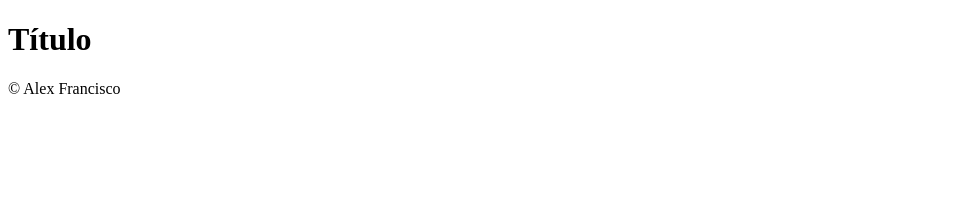
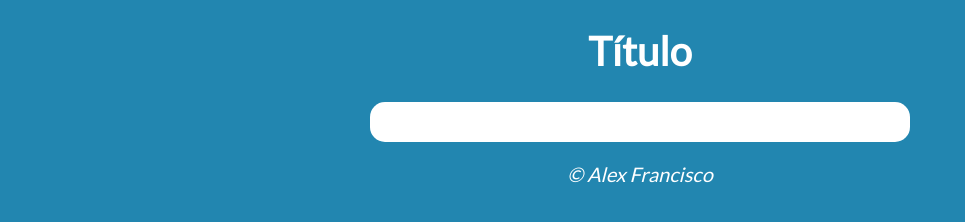
Before and after one commit to Alex-Francisco/Aula12-JavaScript_Ex001, a plain HTML site: page index.html in a window 1280 px wide. Shown: the whole page, without its empty margins (0-965 px from the left). Drawn offline with Linux system fonts and the light colour scheme.

Commit message:
atualizando...

```diff
--- a/estilo.css
+++ b/estilo.css
@@ -0,0 +1,26 @@
+@import url('https://fonts.googleapis.com/css2?family=Poppins:wght@500&display=swap');
+@import url('https://fonts.googleapis.com/css2?family=Lato:wght@400&display=swap');
+@import url('https://fonts.googleapis.com/css2?family=Roboto+Condensed&display=swap');
+@import url('https://fonts.googleapis.com/css2?family=Oswald:wght@500&display=swap');
+
+body {
+    background: #2286b0;
+    font: normal 15pt 'Lato';
+}
+
+section {
+    background: #fff;
+    border-radius: 15px;
+    padding: 20px;
+    width: 500px;
+    margin: auto;
+}
+
+header, footer {
+    color: #fff;
+    text-align: center;
+}
+
+footer {
+    font-style: italic;
+}
--- a/index.html
+++ b/index.html
@@ -23,5 +23,7 @@
     <footer>
         <p>&copy; Alex Francisco</p>
     </footer>
+
+    <script src="script.js"></script>
 </body>
 </html>
```
Also changed, not shown: script.js (added).
